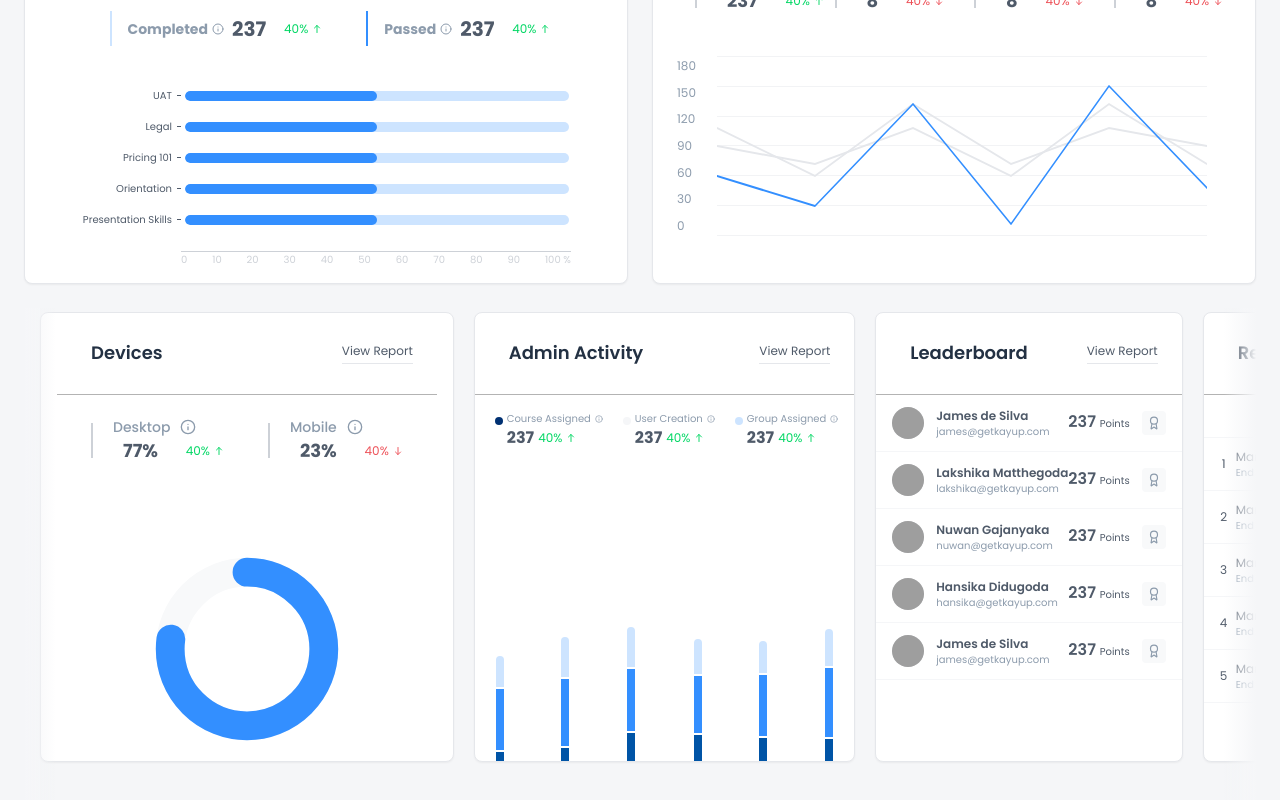
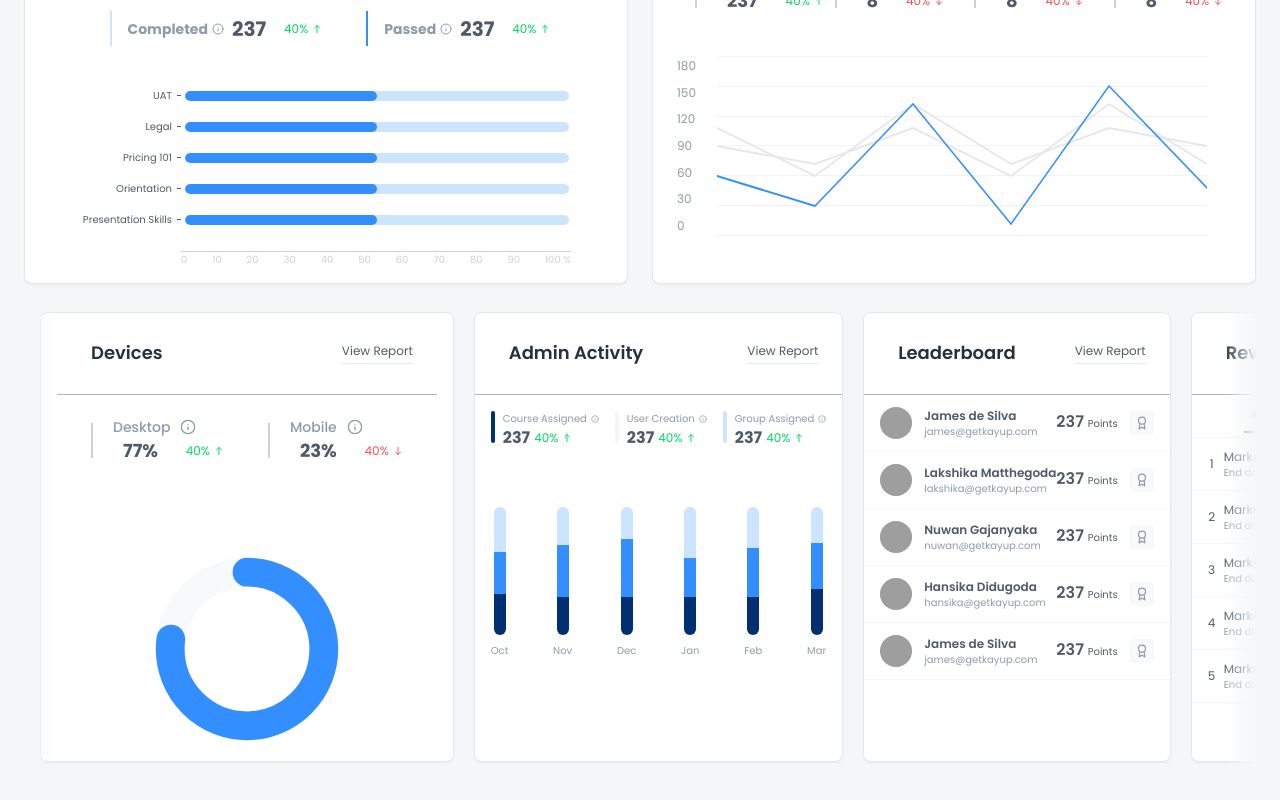
Before and after one commit to Dinnerli/dashboardprototype, a React (Vite) app: page / in a window 1280 px wide. Shown: the part 1057-1857 px from the top of the page. Built offline with nearby package versions, Linux system fonts and the light colour scheme; grey boxes are pictures that could not be loaded.

Commit message:
feat: Refactor AdminActivityCard to use CSS modules for bar chart styling and improve layout

```diff
--- /dev/null
+++ b/src/components/dashboard/AdminActivityCard.module.css
@@ -0,0 +1,4 @@
+.admin-activity-bar { height: 128px; width: 0.75rem; display: flex; flex-direction: column; justify-content: flex-end; }
+.admin-activity-bar-light { background: #CDE4FF; border-top-left-radius: 0.375rem; border-top-right-radius: 0.375rem; }
+.admin-activity-bar-medium { background: #338FFF; }
+.admin-activity-bar-dark { background: #003072; border-bottom-left-radius: 0.375rem; border-bottom-right-radius: 0.375rem; }
--- a/src/components/dashboard/AdminActivityCard.tsx
+++ b/src/components/dashboard/AdminActivityCard.tsx
@@ -1,38 +1,37 @@
 import { Card, CardTitle } from "@/components/ui/card";
 import { Info } from "lucide-react";
-import { useState } from "react";
 import CardHeader from "./CardHeader";
 import ViewReportButton from "./ViewReportButton";
 import TrendIndicator from "./common/TrendIndicator";
+import styles from "./AdminActivityCard.module.css";
 
 const AdminActivityCard = () => {
   const months = ["Oct", "Nov", "Dec", "Jan", "Feb", "Mar"];
-  const [selectedStat, setSelectedStat] = useState<'course' | 'user' | 'group' | null>(null);
+
+  // Data object for each month with 3 percentages (should sum to 1 or 100%)
+  const barData = [
+    { light: 0.35, medium: 0.33, dark: 0.32 }, // Oct
+    { light: 0.30, medium: 0.40, dark: 0.30 }, // Nov
+    { light: 0.25, medium: 0.45, dark: 0.30 }, // Dec
+    { light: 0.40, medium: 0.30, dark: 0.30 }, // Jan
+    { light: 0.32, medium: 0.38, dark: 0.30 }, // Feb
+    { light: 0.28, medium: 0.36, dark: 0.36 }, // Mar
+  ];
 
   return (
-    <Card className="w-full h-[450px] shadow-sm animate-slide-in-up bg-white overflow-hidden" style={{ animationDelay: '0.4s' }}>
+    <Card className="w-full h-full shadow-sm animate-slide-in-up bg-white overflow-hidden" style={{ animationDelay: '0.4s' }}>
       <CardHeader title="Admin Activity" rightContent={<ViewReportButton />} />
-      <div className="flex flex-col h-full">
-
-        {/* Stats section - updated to match the new design */}
-        <div className="flex justify-between items-center p-2">
+      <div className="flex flex-col ">
+        {/* Stats section - not clickable, color line instead of dot, no space below */}
+        <div className="flex justify-between items-center p-2 pb-0">
           {/* Course Assigned */}
-          <div
-            className={`flex items-start cursor-pointer transition-all duration-200 hover:shadow-md rounded-lg p-2 ${
-              selectedStat === 'course' ? 'shadow-md border border-[#338FFF]' : ''
-            }`}
-            onClick={() => setSelectedStat('course')}
-          >
-            <div className="flex p-[6px_4px_4px_4px] flex-col justify-center items-center">
-              <div className={`w-[8px] h-[8px] rounded-full transition-colors duration-200 ${
-                selectedStat === 'course' ? 'bg-[#338FFF]' : 'bg-[#003072]'
-              }`}></div>
+          <div className="flex items-start rounded-lg p-2">
+            <div className="flex flex-col justify-center items-center mr-2">
+              <div className="w-1 h-8 rounded bg-[#003072]" />
             </div>
             <div className="flex flex-col justify-center items-start">
               <div className="flex px-[0px_4px] items-center gap-1">
-                <span className={`font-poppins text-[10px] transition-colors duration-200 ${
-                  selectedStat === 'course' ? 'text-[#338FFF]' : 'text-[#8C9BAC]'
-                }`}>Course Assigned</span>
+                <span className="font-poppins text-[10px] text-[#8C9BAC]">Course Assigned</span>
                 <Info className="w-[8px] h-[8px] text-[#8C9BAC]" />
               </div>
               <div className="flex px-[0px_4px] items-center">
@@ -45,24 +44,14 @@ const AdminActivityCard = () => {
               </div>
             </div>
           </div>
-
           {/* User Creation */}
-          <div
-            className={`flex items-start cursor-pointer transition-all duration-200 hover:shadow-md rounded-lg p-2 ${
-              selectedStat === 'user' ? 'shadow-md border border-[#338FFF]' : ''
-            }`}
-            onClick={() => setSelectedStat('user')}
-          >
-            <div className="flex p-[6px_4px_4px_4px] flex-col justify-center items-center">
-              <div className={`w-[8px] h-[8px] rounded-full transition-colors duration-200 ${
-                selectedStat === 'user' ? 'bg-[#338FFF]' : 'bg-[#F5F6F8]'
-              }`}></div>
+          <div className="flex items-start rounded-lg p-2">
+            <div className="flex flex-col justify-center items-center mr-2">
+              <div className="w-1 h-8 rounded bg-[#F5F6F8]" />
             </div>
             <div className="flex flex-col justify-center items-start">
               <div className="flex px-[0px_4px] items-center gap-1">
-                <span className={`font-poppins text-[10px] transition-colors duration-200 ${
-                  selectedStat === 'user' ? 'text-[#338FFF]' : 'text-[#8C9BAC]'
-                }`}>User Creation</span>
+                <span className="font-poppins text-[10px] text-[#8C9BAC]">User Creation</span>
                 <Info className="w-[8px] h-[8px] text-[#8C9BAC]" />
               </div>
               <div className="flex px-[0px_4px] items-center">
@@ -75,24 +64,14 @@ const AdminActivityCard = () => {
               </div>
             </div>
           </div>
-
           {/* Group Assigned */}
-          <div
-            className={`flex items-start cursor-pointer transition-all duration-200 hover:shadow-md rounded-lg p-2 ${
-              selectedStat === 'group' ? 'shadow-md border border-[#338FFF]' : ''
-            }`}
-            onClick={() => setSelectedStat('group')}
-          >
-            <div className="flex p-[6px_4px_4px_4px] flex-col justify-center items-center">
-              <div className={`w-[8px] h-[8px] rounded-full transition-colors duration-200 ${
-                selectedStat === 'group' ? 'bg-[#338FFF]' : 'bg-[#CDE4FF]'
-              }`}></div>
+          <div className="flex items-start rounded-lg p-2">
+            <div className="flex flex-col justify-center items-center mr-2">
+              <div className="w-1 h-8 rounded bg-[#CDE4FF]" />
             </div>
             <div className="flex flex-col justify-center items-start">
               <div className="flex px-[0px_4px] items-center gap-1">
-                <span className={`font-poppins text-[10px] transition-colors duration-200 ${
-                  selectedStat === 'group' ? 'text-[#338FFF]' : 'text-[#8C9BAC]'
-                }`}>Group Assigned</span>
+                <span className="font-poppins text-[10px] text-[#8C9BAC]">Group Assigned</span>
                 <Info className="w-[8px] h-[8px] text-[#8C9BAC]" />
               </div>
               <div className="flex px-[0px_4px] items-center">
@@ -106,25 +85,22 @@ const AdminActivityCard = () => {
             </div>
           </div>
         </div>
-
-        {/* Chart */}
+        {/* Chart - three stacked bars per month, matching the design, using Tailwind for spacing */}
         <div className="flex-1 px-4 pb-4 flex items-end">
           <div className="w-full h-[200px] flex items-end justify-between">
-            {months.map((month, index) => (
-              <div key={month} className="flex flex-col items-center justify-end h-full">
-                {/* Light blue bar */}
-                <div className="w-2 bg-[#CDE4FF] rounded-t-sm" style={{ height: `${30 + Math.random() * 20}px` }}></div>
-
-                {/* Medium blue bar */}
-                <div className="w-2 bg-[#338FFF] rounded-none" style={{ height: `${40 + Math.random() * 30}px`, marginTop: '2px' }}></div>
-
-                {/* Dark blue bar */}
-                <div className="w-2 bg-[#0054A6] rounded-none" style={{ height: `${50 + Math.random() * 40}px`, marginTop: '2px' }}></div>
-
-                {/* Month label */}
-                <span className="text-[10px] text-[#8C9BAC] mt-2">{month}</span>
-              </div>
-            ))}
+            {months.map((month, index) => {
+              const { light, medium, dark } = barData[index];
+              return (
+                <div key={month} className="flex flex-col items-center justify-end h-full">
+                  <div className={styles["admin-activity-bar"]}>
+                    <div className={styles["admin-activity-bar-light"]} style={{ height: `${128 * light}px` }}></div>
+                    <div className={styles["admin-activity-bar-medium"]} style={{ height: `${128 * medium}px` }}></div>
+                    <div className={styles["admin-activity-bar-dark"]} style={{ height: `${128 * dark}px` }}></div>
+                  </div>
+                  <span className="text-[10px] text-[#8C9BAC] mt-2">{month}</span>
+                </div>
+              );
+            })}
           </div>
         </div>
       </div>
```
